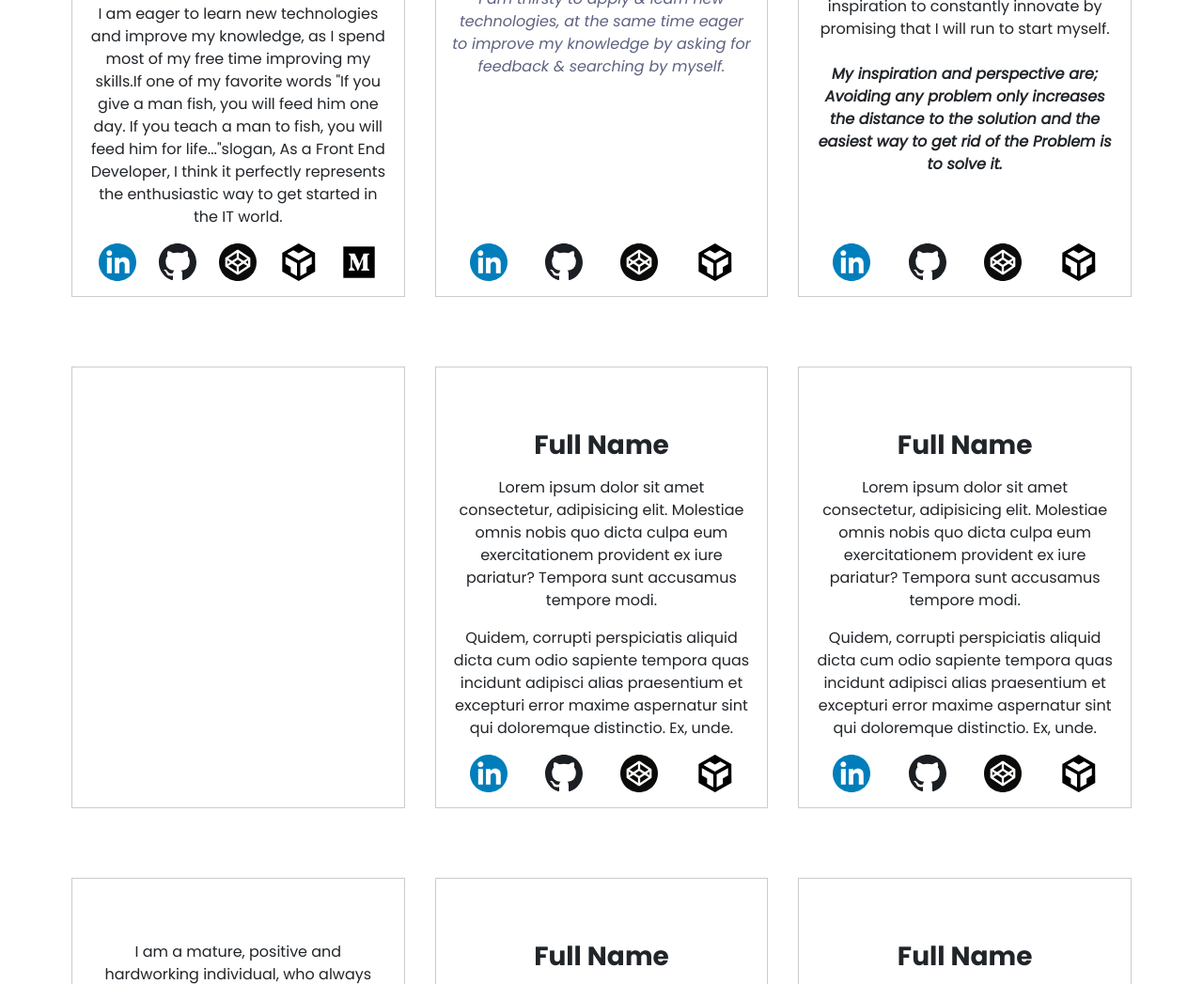
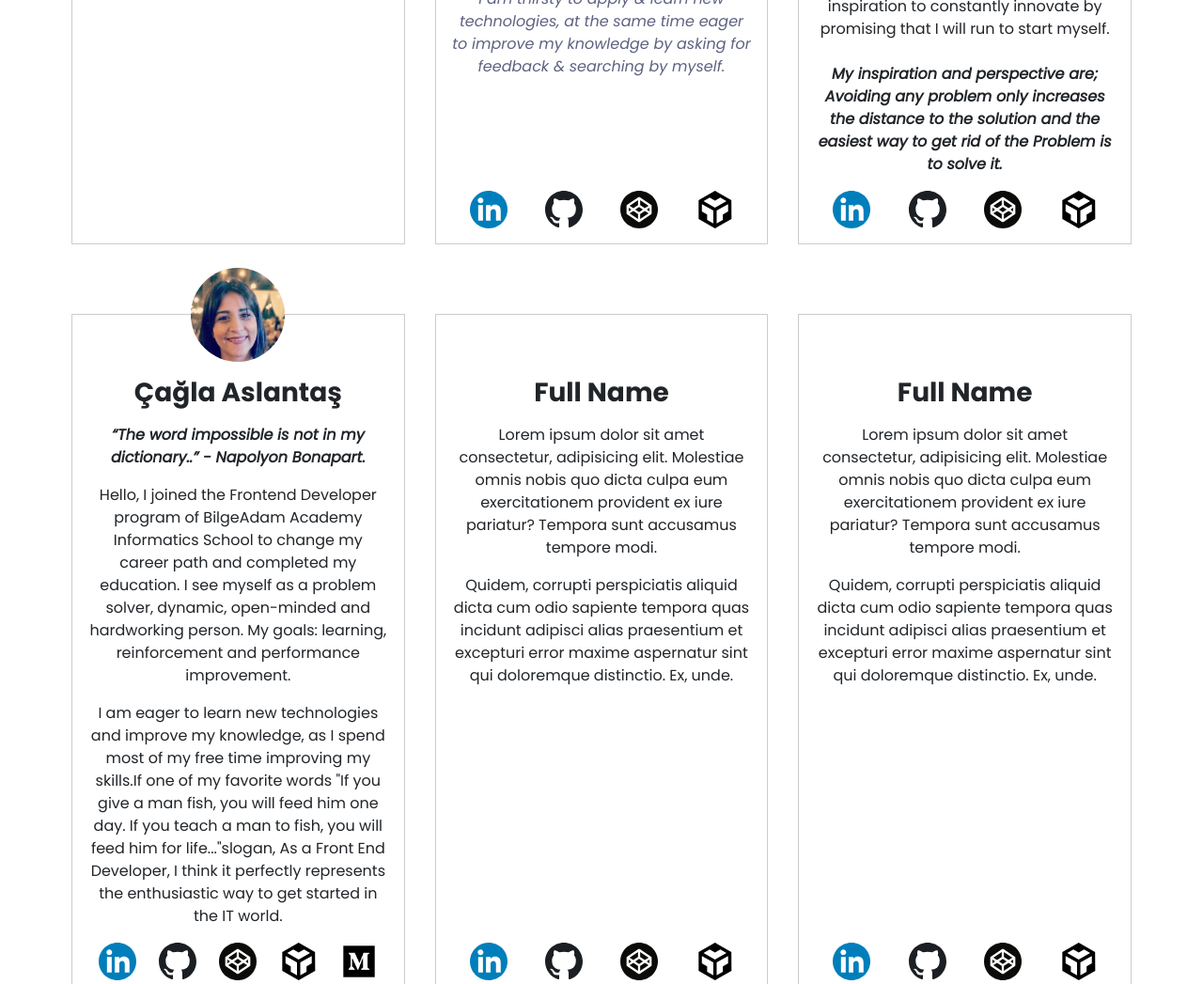
Before and after one commit to BilgeAdam-Akademi-Students/bilgeadam-students-main, a plain HTML site: page index.html in a window 1280 px wide. Shown: the part 1034-2081 px from the top of the page at 94% size. Drawn offline with nearby package versions, Linux system fonts and the light colour scheme.

Commit message:
sayfa sırası düzeltil

```diff
--- a/index.html
+++ b/index.html
@@ -42,36 +42,10 @@
 
       <div class="container-fluid">
         <div class="row">
-          <!-- Example:Çağla aslantaş -->
+
           <div class="custom-card-wrapper col-12 col-md-6 col-lg-4">
             <div class="custom-card">
-              <div class="avatar-wrapper">
-                <img src="img/Cagla.jpg" alt="" class="avatar" />
-              </div>
-              <div>
-                <h3>Çağla Aslantaş</h3>
-                <p>
-                  <span><em><strong>“The word impossible is not in my dictionary..” - Napolyon Bonapart.</strong></em></span>
-                </p>
-                <p>Hello, I joined the Frontend Developer program of BilgeAdam Academy Informatics School to change my career path and completed my education.
-                  I see myself as a problem solver, dynamic, open-minded and hardworking person. My goals: learning, reinforcement and performance improvement.
-                </p>
-                <p>
 
-I am eager to learn new technologies and improve my knowledge, as I spend most of my free time improving my skills.If one of my favorite words
-
-                  "If you give a man fish, you will feed him one day. If you teach a man to fish, you will feed him for life..."slogan, As a Front End Developer, I think it perfectly represents the enthusiastic way to get started in the IT world.
-                </p>
-              </div>
-              <div class="contact">
-                <a href="https://www.linkedin.com/in/caglaaslantas/" target="_blank"><img src="assets/linkedin.svg" alt="Linkedin" /></a>
-                <a href="https://github.com/caslantas" target="_blank"><img src="assets/github.svg" alt="Github" /></a>
-                <a href="https://codepen.io/aslantas1" target="_blank"><img src="assets/codepen.svg" alt="codepen" /></a>
-                <a href="https://codesandbox.io/u/cagla.aslantas1" target="_blank"><img src="assets/codesandbox.svg" alt="codesandbox" /></a>
-                <a href="https://medium.com/@cagla.aslantas1" target=" _blank"><img src="assets/medium.png"
-                  alt="codesandbox" /></a>
-
-              </div>
             </div>
           </div>
           <!-- TODO:  -->
@@ -127,30 +101,34 @@ I am eager to be challenged in order to grow and further improve my IT skills.
               </div>
             </div>
           </div>
-          <!-- TODO:  -->
+          <!-- TODO: çağla aslantaş -->
           <div class="custom-card-wrapper col-12 col-md-6 col-lg-4">
             <div class="custom-card">
               <div class="avatar-wrapper">
-                <img src="" alt="" class="avatar" />
+                <img src="img/Cagla.jpg" alt="" class="avatar" />
               </div>
               <div>
-                <h3></h3>
+                <h3>Çağla Aslantaş</h3>
                 <p>
-                  <span><em><strong></strong></em></span>
+                  <span><em><strong>“The word impossible is not in my dictionary..” - Napolyon Bonapart.</strong></em></span>
                 </p>
-                <p>
+                <p>Hello, I joined the Frontend Developer program of BilgeAdam Academy Informatics School to change my career path and completed my education.
+                  I see myself as a problem solver, dynamic, open-minded and hardworking person. My goals: learning, reinforcement and performance improvement.
                 </p>
                 <p>
 
+I am eager to learn new technologies and improve my knowledge, as I spend most of my free time improving my skills.If one of my favorite words
+
+                  "If you give a man fish, you will feed him one day. If you teach a man to fish, you will feed him for life..."slogan, As a Front End Developer, I think it perfectly represents the enthusiastic way to get started in the IT world.
                 </p>
               </div>
               <div class="contact">
-                <a href="" target="_blank"><img src="" alt="" /></a>
-                <a href="" target="_blank"><img src="" alt="" /></a>
-                <a href="" target="_blank"><img src="" alt="" /></a>
-                <a href="" target="_blank"><img src="" alt="" /></a>
-                <a href="" target=" _blank"><img src=""
-                  alt="" /></a>
+                <a href="https://www.linkedin.com/in/caglaaslantas/" target="_blank"><img src="assets/linkedin.svg" alt="Linkedin" /></a>
+                <a href="https://github.com/caslantas" target="_blank"><img src="assets/github.svg" alt="Github" /></a>
+                <a href="https://codepen.io/aslantas1" target="_blank"><img src="assets/codepen.svg" alt="codepen" /></a>
+                <a href="https://codesandbox.io/u/cagla.aslantas1" target="_blank"><img src="assets/codesandbox.svg" alt="codesandbox" /></a>
+                <a href="https://medium.com/@cagla.aslantas1" target=" _blank"><img src="assets/medium.png"
+                  alt="codesandbox" /></a>
 
               </div>
             </div>
```
